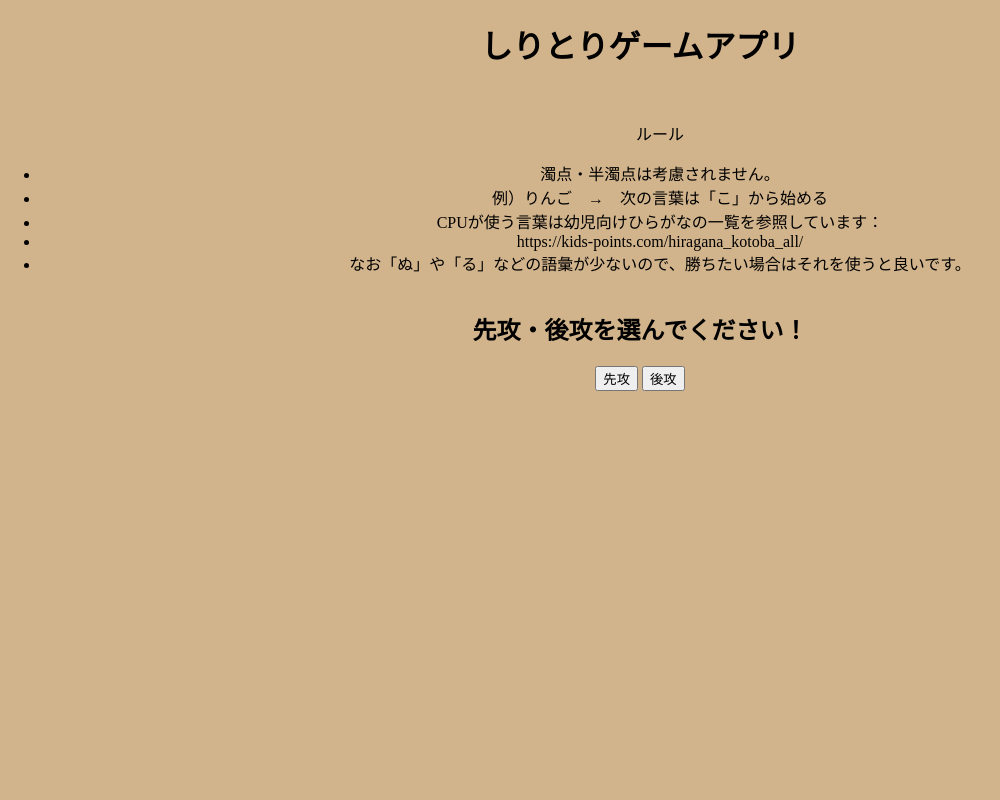
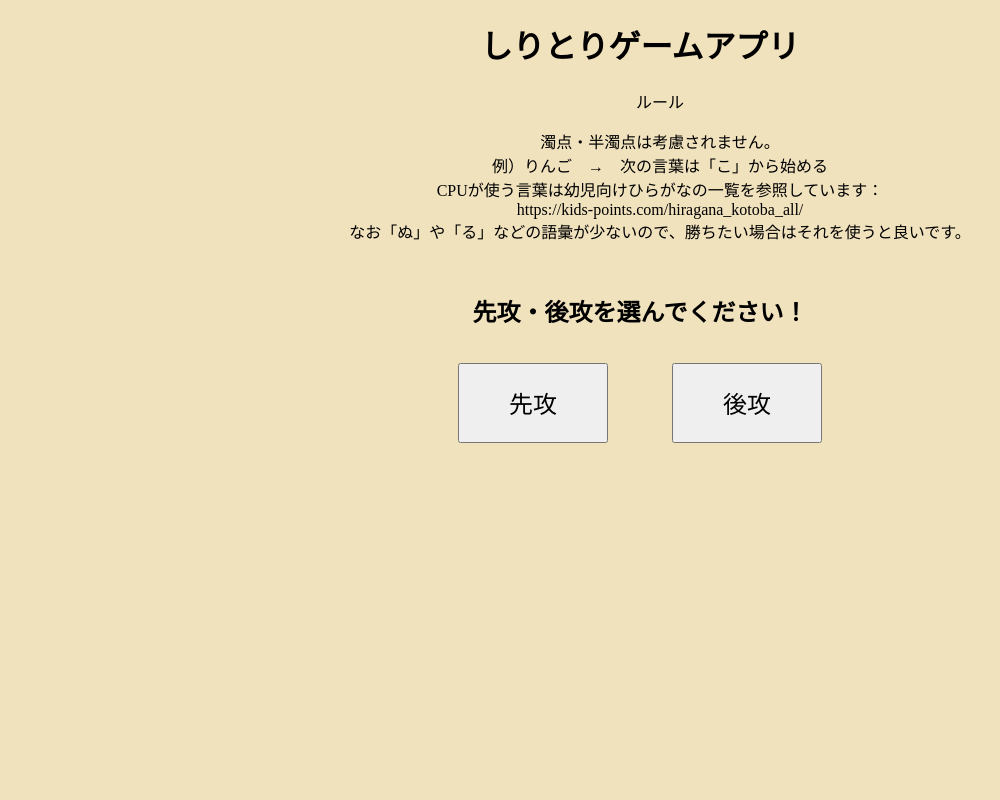
Before and after one commit to ichigatsu01/shiritori_app, a Flask app: page / in a window 1280 px wide. Shown: the whole page, without its empty margins (0-1000 px from the left). Run offline with Flask 3, Linux system fonts and the light colour scheme.

Commit message:
css再調整, requirements.txt追加

```diff
--- a/app.py
+++ b/app.py
@@ -93,5 +93,6 @@ def reset():
 
 if __name__ == '__main__':
     # app.debug = True
+    # app.run(host='127.0.0.1') # ローカル環境用
     port = int(os.environ.get('PORT', 5000))
-    app.run(host='127.0.0.1')
+    app.run(host='0.0.0.0', port=port)
--- /dev/null
+++ b/requirements.txt
@@ -0,0 +1 @@
+Flask
--- a/static/style.css
+++ b/static/style.css
@@ -1,10 +1,22 @@
 body {
-    background-color: tan;
+    background-color: #f1e2be;
     text-align: center;
     display: flex;
     flex-direction: column;
     height: 100vh;
     margin: 0;
+}
+.index h2 {
+    margin-top: 50px;
+}
+.index ul {
+    list-style: none;
+}
+.index form button {
+    width: 150px;
+    height: 80px;
+    margin: 15px 30px;
+    font-size: 24px;
 }
 .cpu, .wordlist_used, .user {
     display: block;
@@ -47,13 +59,20 @@ body {
 }
 .wordlist_used {
     flex: .5;
-    background-color: #5e9fc5;
-    font-size: 1.8rem;
+    background-color: #b9d0b1;
+    font-size: 1.2rem;
+    max-height: 300px;
+}
+.wordlist_used used_title {
+    height: 70px;
+    /* top: 0; */
 }
 .wordlist_used ul {
     list-style: none;
     display: flex;
     flex-wrap: wrap;
+    max-height: 230px;
+    overflow-y: auto;
 }
 .wordlist_used ul li{
     margin-right: 20px;
--- a/templates/index.html
+++ b/templates/index.html
@@ -8,6 +8,7 @@
 </head>
 <body>
     {% if game.is_user_first == None %}
+        <div class="index">
             <h1>しりとりゲームアプリ</h1>
             <ul>
                 <p>ルール</p>
@@ -16,7 +17,6 @@
                 <li>CPUが使う言葉は幼児向けひらがなの一覧を参照しています：</li>
                 <li>https://kids-points.com/hiragana_kotoba_all/</li>
                 <li>なお「ぬ」や「る」などの語彙が少ないので、勝ちたい場合はそれを使うと良いです。</li>
-
             </ul>
             <h2>先攻・後攻を選んでください！</h1>
             <form action="" method="post">
@@ -25,14 +25,15 @@
                 <button type="submit" name="turn" value="先攻">先攻</button>
                 <button type="submit" name="turn" value="後攻">後攻</button>
             </form>
+        </div>
     {% else %}
     <div class="cpu">
         <img src="../static/img/android2.svg" alt="cpuの画像">
         <span>{{ msg }}</span>
     </div>
     <div class="wordlist_used">
-        <p>これまでに使われた単語のリスト</p>
-        <ul>
+        <p class="used_title">これまでに使われた単語のリスト</p>
+        <ul class="used_list">
             {% for list in lists%}
                 <li>{{ list }}</li>
             {% endfor %}
```
Lines whose indentation alone changed are shown as unchanged.
